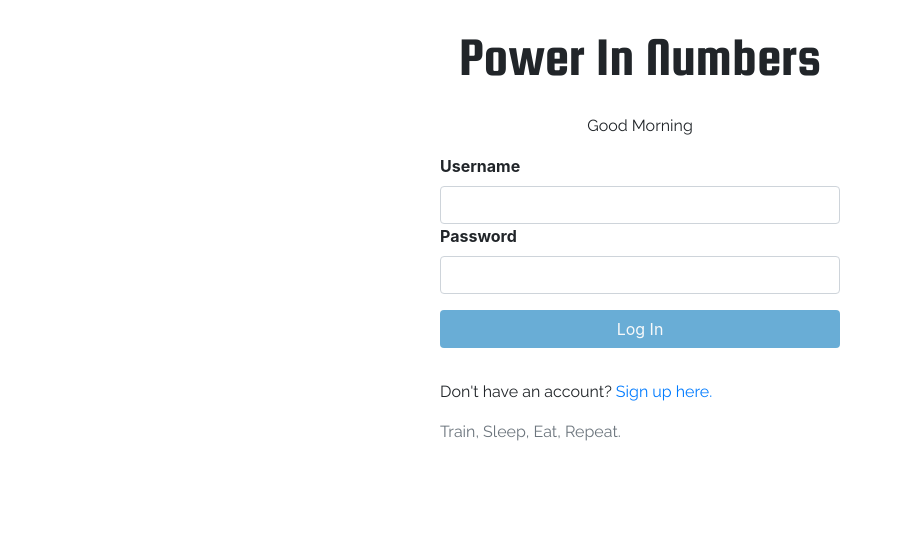
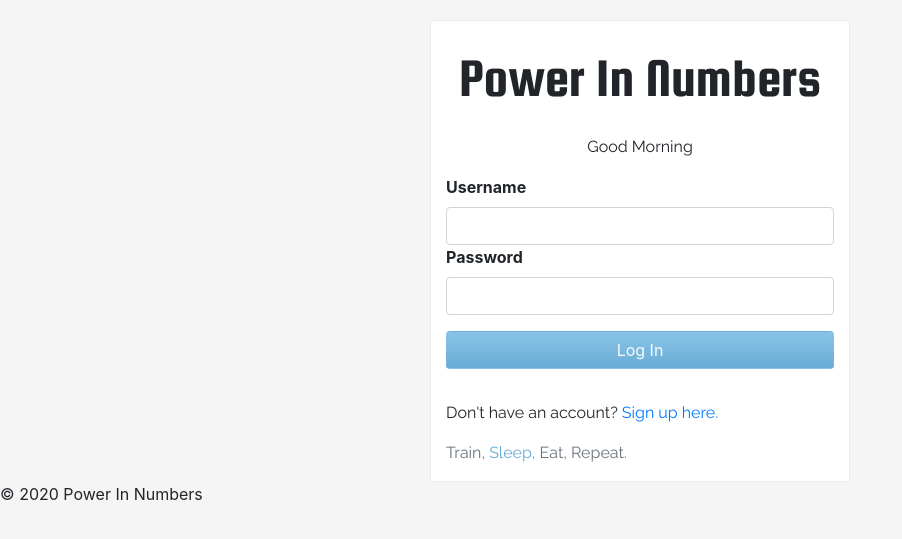
Before and after one commit to Fordalex/power-in-numbers, a Flask app: page /login_page in a window 1280 px wide. Shown: the top 539 px of the page, without its empty margins (0-902 px from the left). Run offline with Flask 2, Linux system fonts and the light colour scheme; some libraries are stand-ins or nearby versions.

Commit message:
added a border  and centered the login and registeration sessions

```diff
--- a/static/css/style.css
+++ b/static/css/style.css
@@ -74,7 +74,12 @@ p, a, td, th, option {
   background-color: #f5caa3;
 }
 
-.secondary-colour-text {
+.main-gradient {
+  background-image: -webkit-gradient(linear, left top, left bottom, from(#89c3e7), to(#69add6));
+  background-image: linear-gradient(#89c3e7, #69add6);
+}
+
+.main-colour-text {
   color: #69add6;
 }
 
@@ -90,6 +95,18 @@ p, a, td, th, option {
 .session-table tr td input {
   background-color: rgba(0, 0, 0, 0);
   border: solid lightgray 1px;
+}
+
+.login-background {
+  background-color: whitesmoke;
+}
+
+.login-wrapper {
+  margin-top: 20px;
+  max-width: 420px;
+  border: solid #ebebeb 1px;
+  border-radius: 1px;
+  background-color: #ffffff;
 }
 
 .login-container {
--- a/static/css/style.scss
+++ b/static/css/style.scss
@@ -70,16 +70,21 @@ p,a,td,th,option {
     height:38px;
 }
 
+// colours
+
 .main-colour {
     background-color:  $mainColour;
 }
-
 
 .secondary-colour {
     background-color:  $mainColourLight;
 }
 
-.secondary-colour-text {
+.main-gradient {
+    background-image:  $mainGradient;
+}
+
+.main-colour-text {
     color: $mainColour;
 }
 
@@ -99,6 +104,18 @@ p,a,td,th,option {
 }
 
 // index.html
+
+.login-background {
+    background-color: rgb(245, 245, 245);
+}
+
+.login-wrapper {
+    margin-top:20px;
+    max-width: 420px;
+    border:solid rgb(235, 235, 235) 1px;
+    border-radius:1px;
+    background-color: #ffffff;
+}
 
 .login-container {
     max-width: 400px;
--- a/templates/index.html
+++ b/templates/index.html
@@ -13,7 +13,9 @@
     <link href="https://fonts.googleapis.com/css?family=Raleway|Squada+One&display=swap" rel="stylesheet">
 </head>
 
-<body>
+<body class="login-background">
+    <div class="container-fluid d-flex justify-content-center align-items-center ">
+        <div class=" d-flex justify-content-center login-wrapper">
             <div class="row m-0 p-0">
                 <div class="col-12 d-flex justify-content-center">
                     <div>
@@ -34,20 +36,26 @@
                                     <input type="password" name="password" class="form-control">
                                 </div>
                                 <div class="col-12">
-                            <button class="btn main-colour text-light my-3 container-fluid">Log In</button>
+                                    <button class="btn text-light my-3 main-gradient container-fluid">Log In</button>
                                 </div>
                                 <div class="col-12">
-                            <p class="mt-3">Don't have an account? <a href="{{ url_for('register') }}">Sign up here.</a></p>
-                            <p class="my-3 text-secondary">Train, Sleep, Eat, Repeat.</p>
+                                    <p class="mt-3">Don't have an account? <a href="{{ url_for('register') }}">Sign up
+                                            here.</a></p>
+                                    <p class="my-3 text-secondary">Train, <span class="main-colour-text">Sleep,</span>
+                                        Eat, Repeat.</p>
                                 </div>
 
                             </div>
                         </form>
                     </div>
                 </div>
-
+            </div>
+        </div>
     </div>
 
+    <footer>
+        © 2020 Power In Numbers
+    </footer>
 
 
 
```
Also changed, not shown: templates/register.html (+11 -10 lines), 1 other file. Lines whose indentation alone changed are shown as unchanged.
